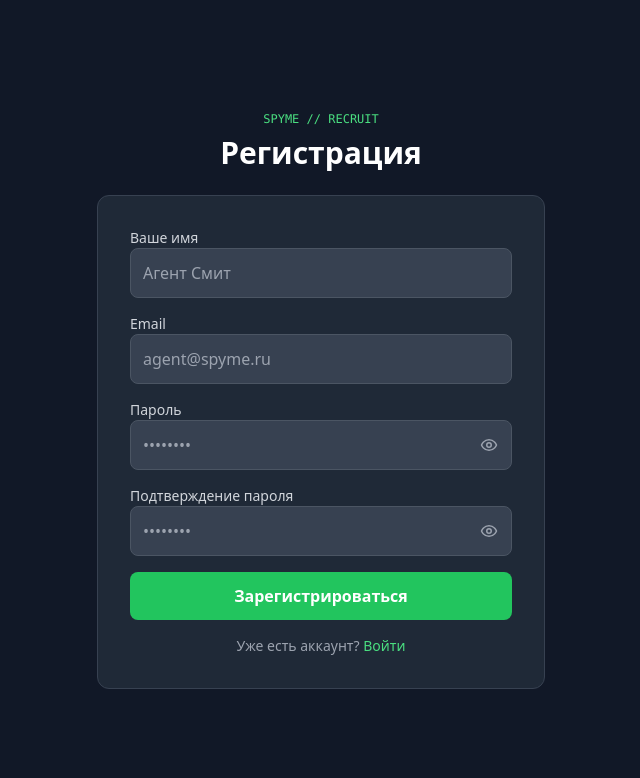
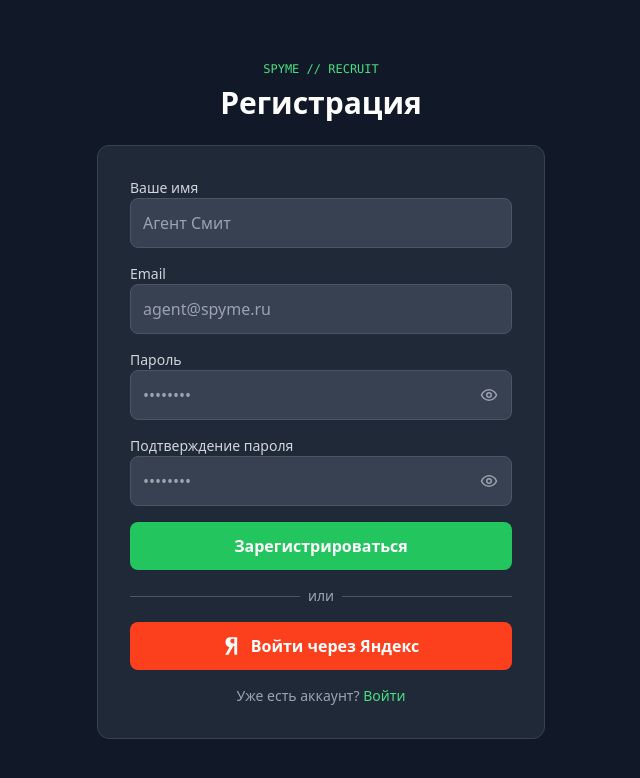
Before and after one commit to gumplenus/spyme, a Next.js app: page /register in a window 1280 px wide. Shown: the top 778 px of the page, without its empty margins (319-959 px from the left). Built offline with nearby package versions, Linux system fonts and the light colour scheme; no server answers.

Commit message:
Add Yandex OAuth button to register page

```diff
--- a/components/RegisterForm.tsx
+++ b/components/RegisterForm.tsx
@@ -177,6 +177,31 @@
         {isLoading ? "Проверка..." : "Зарегистрироваться"}
       </button>
 
+            <div className="relative my-4">
+        <div className="absolute inset-0 flex items-center">
+          <div className="w-full border-t border-gray-600"></div>
+        </div>
+        <div className="relative flex justify-center text-sm">
+          <span className="px-2 bg-gray-800 text-gray-400">или</span>
+        </div>
+      </div>
+
+      <button
+        type="button"
+        onClick={() => {
+          const clientId = '2ba54608b95e4966a1e9ac1eb7524058';
+          const redirectUri = 'https://spyme.com.ru/auth/callback';
+          const authUrl = `https://oauth.yandex.ru/authorize?response_type=code&client_id=${clientId}&redirect_uri=${redirectUri}`;
+          window.location.href = authUrl;
+        }}
+        className="w-full bg-[#FC3F1D] hover:bg-[#E53818] transition-colors text-white font-semibold py-3 rounded-lg flex items-center justify-center gap-2"
+      >
+        <svg width="20" height="20" viewBox="0 0 24 24" fill="currentColor" xmlns="http://www.w3.org/2000/svg">
+          <path d="M12.8 1.6H8.6C5.2 1.6 3 3.8 3 7.5C3 10.6 4.8 12.6 7.8 13.4L2.6 22.4H6.6L12.4 11.9H13.6V22.4H17V1.6H12.8ZM13.6 8.9H12.2C10 8.9 8.8 8 8.8 6C8.8 4.1 9.9 3.2 12 3.2H13.6V8.9Z" />
+        </svg>
+        Войти через Яндекс
+      </button>
+
       <p className="text-gray-400 text-sm mt-4 text-center">
         Уже есть аккаунт?{" "}
         <Link href="/login" className="text-green-400 hover:underline">
```
